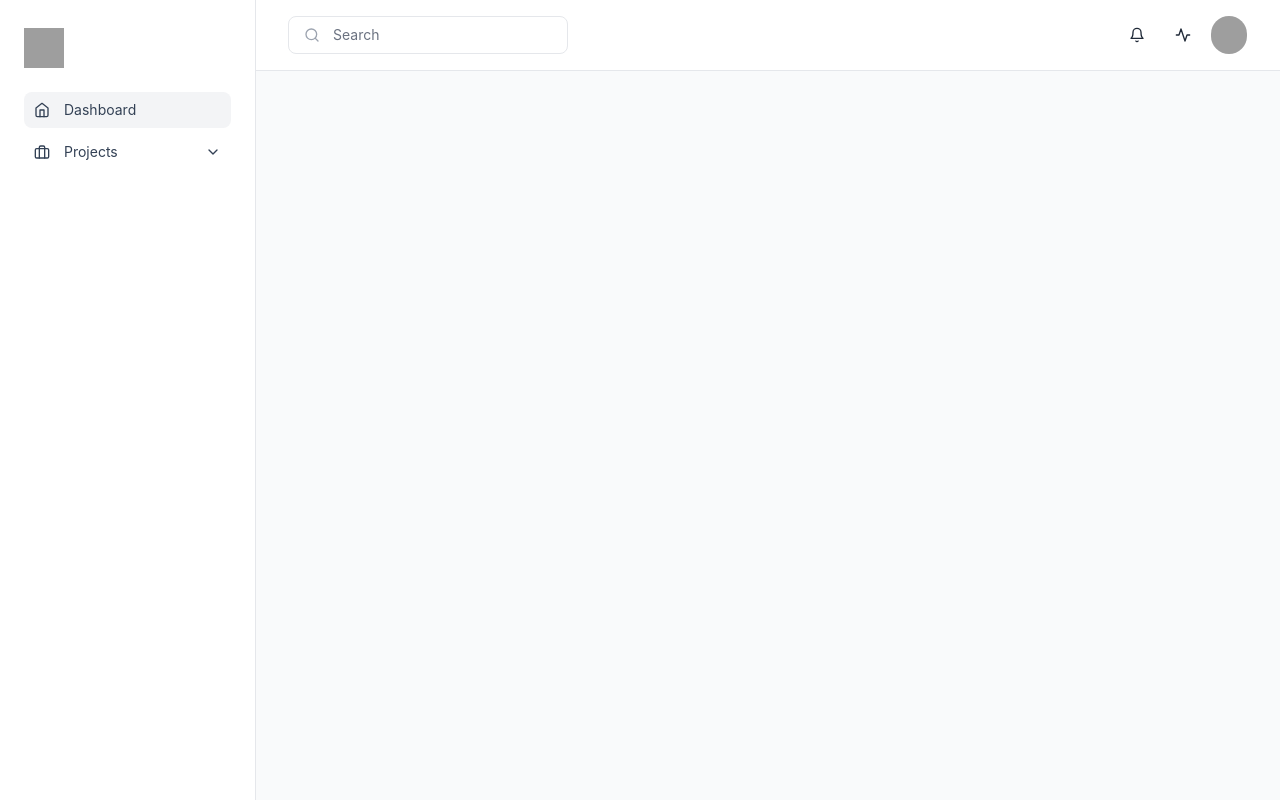
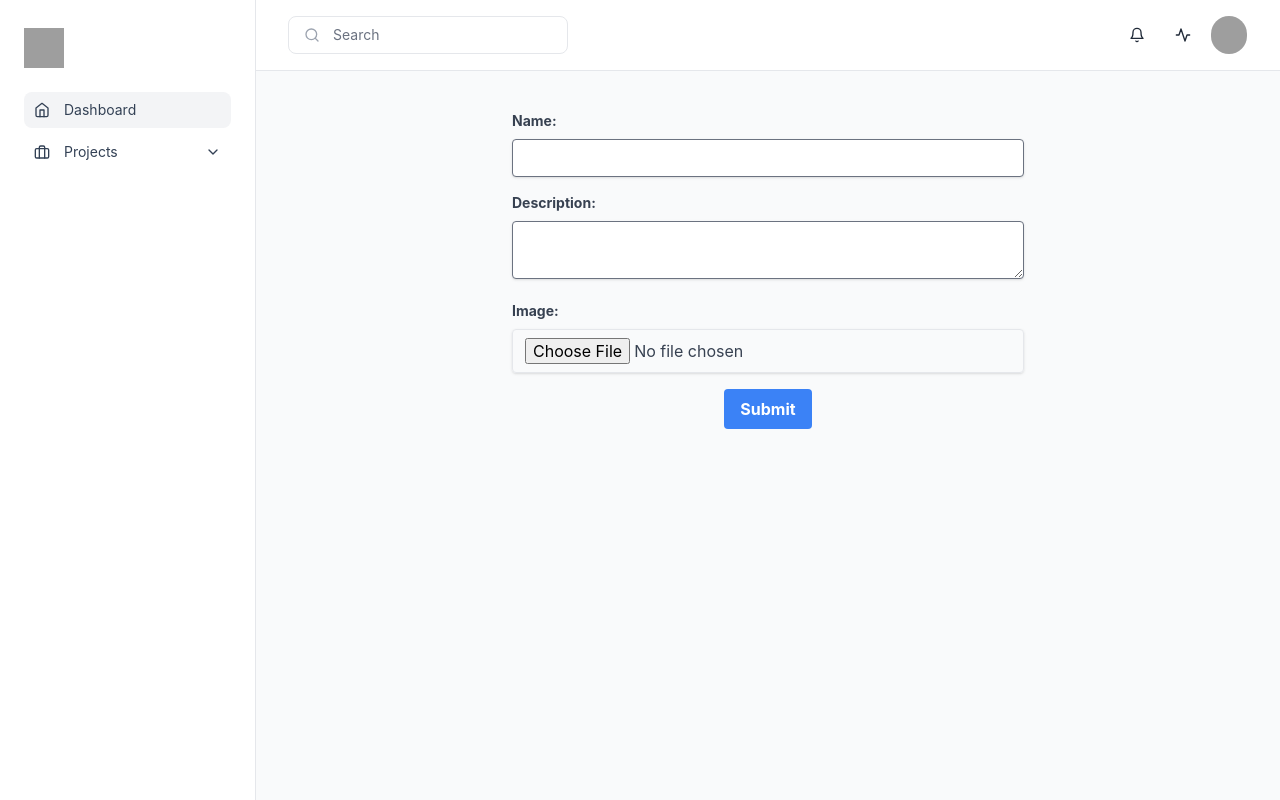
Before and after one commit to mrokonuzzaman040/fastuion-design, a React (Vite) app: page /dashboard/add-item in a window 1280 px wide. Built offline with nearby package versions, Linux system fonts and the light colour scheme; grey boxes are pictures that could not be loaded.

Commit message:
Add form functionality to AddItem component

```diff
--- a/src/Admin/Dashboard/AddItem.jsx
+++ b/src/Admin/Dashboard/AddItem.jsx
@@ -1,9 +1,77 @@
-import React from 'react';
+import React, { useState } from 'react';
 
 const AddItem = () => {
+    const [ name, setName ] = useState( '' );
+    const [ description, setDescription ] = useState( '' );
+    const [ image, setImage ] = useState( null );
+
+    const handleNameChange = ( e ) => {
+        setName( e.target.value );
+    };
+
+    const handleDescriptionChange = ( e ) => {
+        setDescription( e.target.value );
+    };
+
+    const handleImageChange = ( e ) => {
+        setImage( e.target.files[ 0 ] );
+    };
+
+    const handleSubmit = ( e ) => {
+        e.preventDefault();
+
+        // Reset the form fields
+        setName( '' );
+        setDescription( '' );
+        setImage( null );
+    };
+
     return (
-        <div>
-
+        <div className="container mx-auto">
+            <form onSubmit={ handleSubmit } className="max-w-lg mx-auto">
+                <div className="mb-4">
+                    <label htmlFor="name" className="block text-gray-700 text-sm font-bold mb-2">
+                        Name:
+                    </label>
+                    <input
+                        type="text"
+                        id="name"
+                        value={ name }
+                        onChange={ handleNameChange }
+                        className="shadow appearance-none border rounded w-full py-2 px-3 text-gray-700 leading-tight focus:outline-none focus:shadow-outline"
+                    />
+                </div>
+                <div className="mb-4">
+                    <label htmlFor="description" className="block text-gray-700 text-sm font-bold mb-2">
+                        Description:
+                    </label>
+                    <textarea
+                        id="description"
+                        value={ description }
+                        onChange={ handleDescriptionChange }
+                        className="shadow appearance-none border rounded w-full py-2 px-3 text-gray-700 leading-tight focus:outline-none focus:shadow-outline"
+                    />
+                </div>
+                <div className="mb-4">
+                    <label htmlFor="image" className="block text-gray-700 text-sm font-bold mb-2">
+                        Image:
+                    </label>
+                    <input
+                        type="file"
+                        id="image"
+                        onChange={ handleImageChange }
+                        className="shadow appearance-none border rounded w-full py-2 px-3 text-gray-700 leading-tight focus:outline-none focus:shadow-outline"
+                    />
+                </div>
+                <div className="flex justify-center">
+                    <button
+                        type="submit"
+                        className="bg-blue-500 hover:bg-blue-700 text-white font-bold py-2 px-4 rounded focus:outline-none focus:shadow-outline"
+                    >
+                        Submit
+                    </button>
+                </div>
+            </form>
         </div>
     );
 };
```
